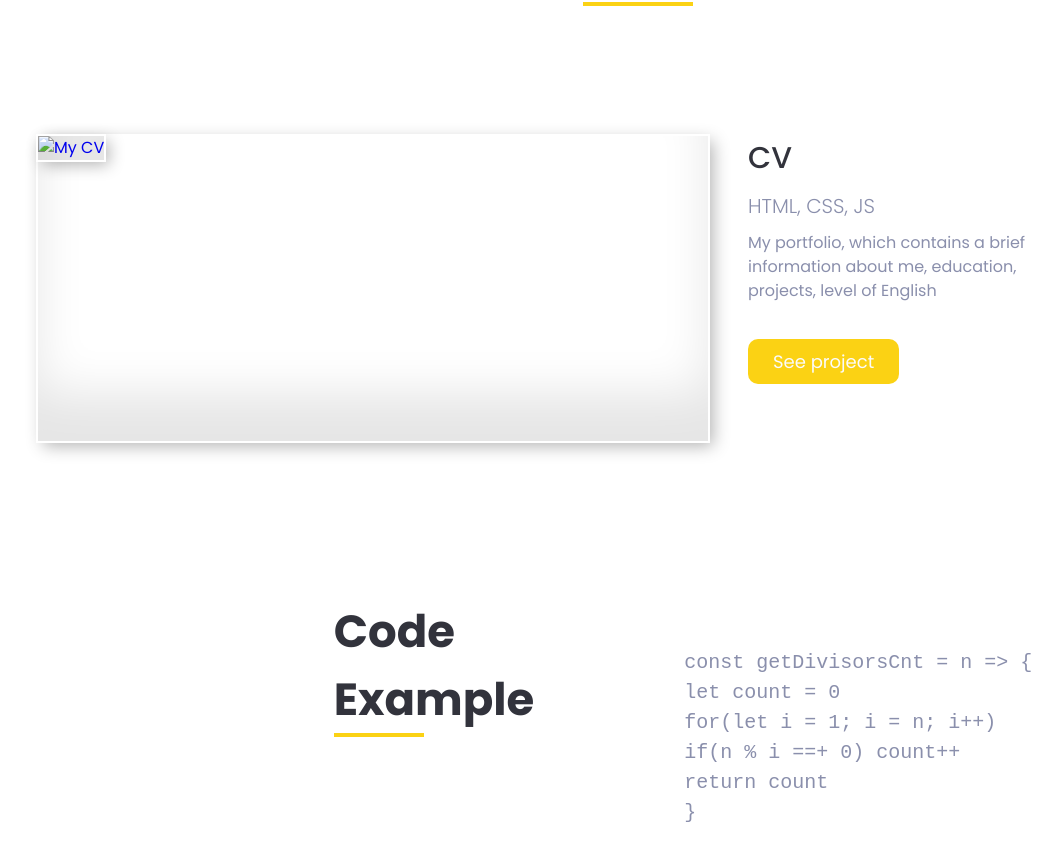
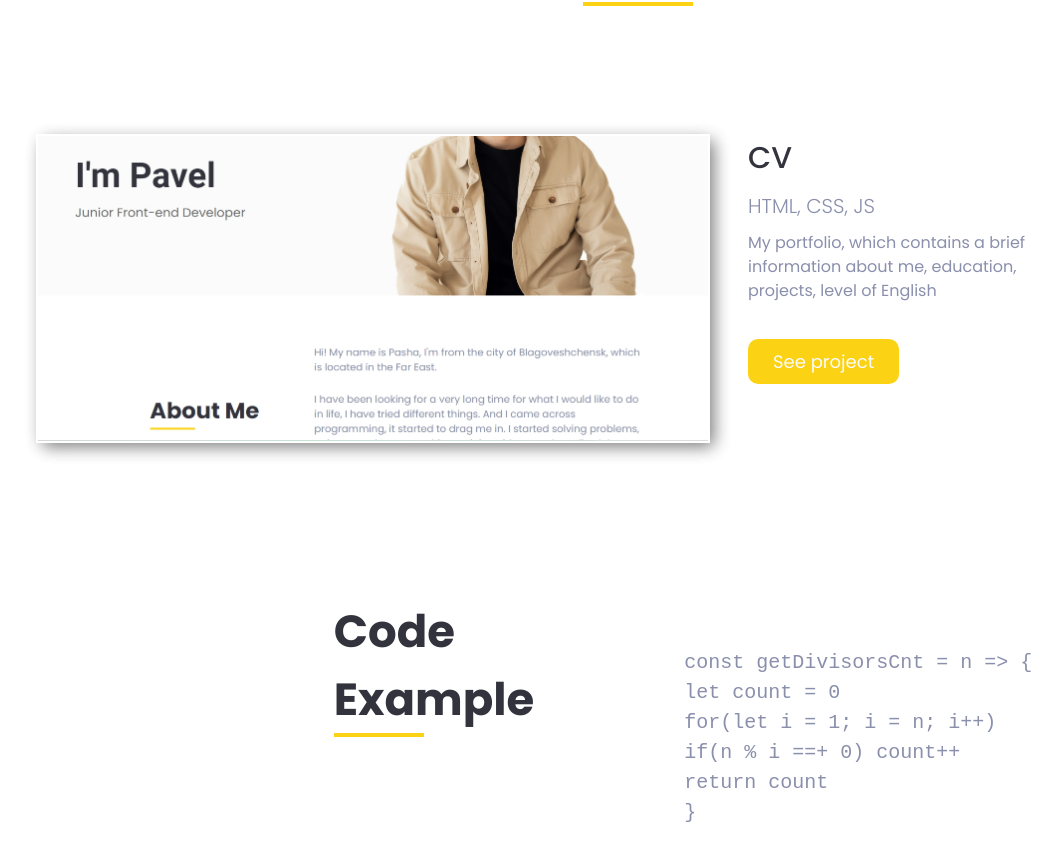
Before and after one commit to IpahaI/rsschool-cv, a plain HTML site: page index.html in a window 1280 px wide. Shown: the part 1816-2676 px from the top of the page, without its empty margins (2-1064 px from the left). Drawn offline with Linux system fonts and the light colour scheme; the site is published under a folder, as on GitHub Pages, so addresses that start at the root find nothing.

Commit message:
fix: add a dot in links

```diff
--- a/index.html
+++ b/index.html
@@ -94,7 +94,7 @@
 				</div>
 					<div class="my-projects">
 						<div class="projects-item">
-							<a class="project-img" href="https://IpahaI.github.io/rsschool-cv/"><img class="project-img" src="/img/CV.jpg" alt="My CV"></a>
+							<a class="project-img" href="https://IpahaI.github.io/rsschool-cv/"><img class="project-img" src="./img/CV.jpg" alt="My CV"></a>
 							<div class="project-info">
 								<div class="project-title">CV</div>
 								<div class="technologies">HTML, CSS, JS</div>
```
